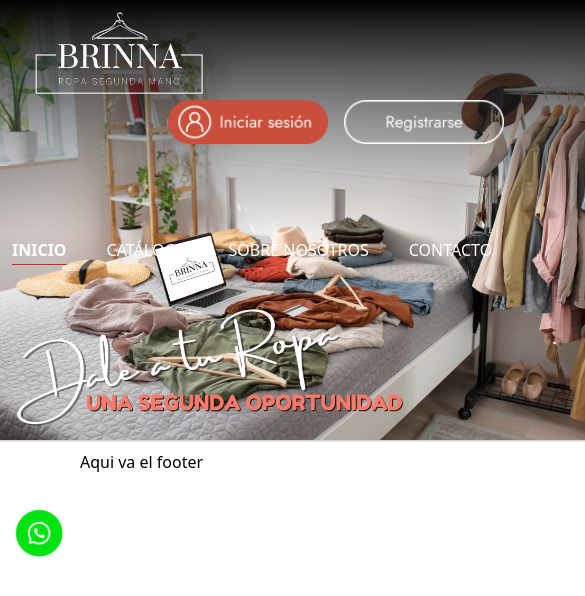
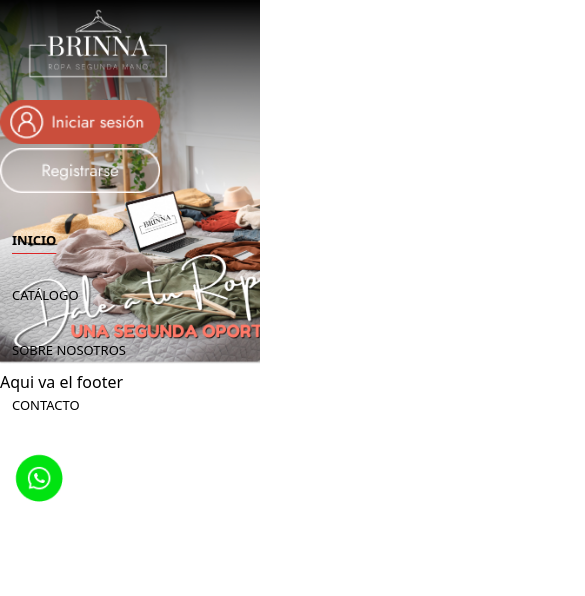
Before and after one commit to CeciliaBPerdomo/Brinna, a Next.js app: page / in a window 390 px wide. Shown: the top 596 px of the page, 585 px wide, since content can reach past the window. Built offline with nearby package versions, Linux system fonts and the light colour scheme.

Commit message:
Prueba responsive

```diff
--- a/src/app/globals.css
+++ b/src/app/globals.css
@@ -2,6 +2,7 @@
 @tailwind components;
 @tailwind utilities;
 
+/* Navbar */
 .bannerHome {
   background-image: url("../../public/images/banner_home.png");
   background-size: contain;
@@ -16,6 +17,7 @@
 
 .menuInicio {
   font-size: larger;
+  color: white;
 }
 
 .barraNavegacion{
@@ -24,25 +26,58 @@
 
 .barraBotones{
   padding-top: 100px;
+  margin-right: 100px;
 }
+
+.botonera {
+  display: flex;
+  flex-direction: row-reverse;
+  gap: 4px;
+}
+
+.menuHeader {
+  margin-right: 100px;
+}
+
+.menuNav {
+  display: flex;
+  flex-direction: row-reverse;
+  margin-top: 18px;
+  gap: 4px;
+}
+
 
 /* Para dispositivos móviles */
 @media screen and (max-width: 640px) {
   .bannerHome {
     background-size: cover;
     background-repeat: no-repeat;
-    height: 450px;
+    height: 370px;
   }
 
   .logoWhatsapp {
-    margin-top: 220px;
+    margin-top: 10px;
     width: 80px;
     float: left;
   }
 
   .menuInicio {
-    font-size: medium;
-    margin-top: 50px;
+    font-size: small;
+    margin-top: 5px;
+    color: black;
+  }
+
+  .botonera {
+    display: flex;
+    flex-direction: column-reverse;
+    align-items: end;
+  }
+
+  .menuNav {
+    display: flex;
+    flex-direction: column-reverse;
+    gap: 2px;
+    align-items: start;
   }
 }
 
@@ -55,8 +90,27 @@
 
   .logoWhatsapp {
     float: left;
-    margin-top: 350px;
+    margin-top: 180px;
     width: 80px;
+  }
+
+  .botonera {
+    display: flex;
+    flex-direction: column-reverse;
+    align-items: end;
+  }
+
+  .menuNav {
+    display: flex;
+    flex-direction: column-reverse;
+    /* gap: 4px; */
+    align-items: start;
+  }
+
+  .menuInicio {
+    font-size: smaller;
+    /* margin-top: 5px; */
+    color: white;
   }
 }
 
--- a/src/components/Navbar/botones.js
+++ b/src/components/Navbar/botones.js
@@ -16,7 +16,7 @@ const BotonesSesion = () => {
         {
             id: 2,
             srcImagen: "/images/botones/inicio_sesion.png",
-            alt: "Iniciar sesión",
+            altImagen: "Iniciar sesión",
             widthImagen: 160,
             heightImagen: 50,
             linkImagen: "/telodeboaun"
@@ -24,8 +24,8 @@ const BotonesSesion = () => {
     ]
 
     return (
-        <div style={{marginRight: "100px", paddingTop: "100px"}}>
-            <nav className="flex flex-row-reverse gap-4 md:flex md:flex-grow">
+        <div className='barraBotones'>
+            <nav className="botonera">
                 {botones.map(boton => {
                     return (
                         <Link
--- a/src/components/Navbar/menu.js
+++ b/src/components/Navbar/menu.js
@@ -25,8 +25,8 @@ const Menu = () => {
     ]
 
     return (
-        <div style={{marginRight: "100px"}}>
-        <nav className="flex flex-row-reverse mt-8 gap-4 md:flex md:flex-grow">
+        <div className='menuHeader'>
+        <nav className="menuNav">
             {links.map(link => {
                 return (
                     <Link
@@ -34,7 +34,7 @@ const Menu = () => {
                         href={link.href}
                         className={`${pathname === link.href ?
                             'font-bold underline underline-offset-8 decoration-red-600' : ''}
-                                        text-base p-3 text-white menuInicio`}>
+                                        text-base p-3 menuInicio`}>
                         {link.label}
                     </Link>
                 )
```
